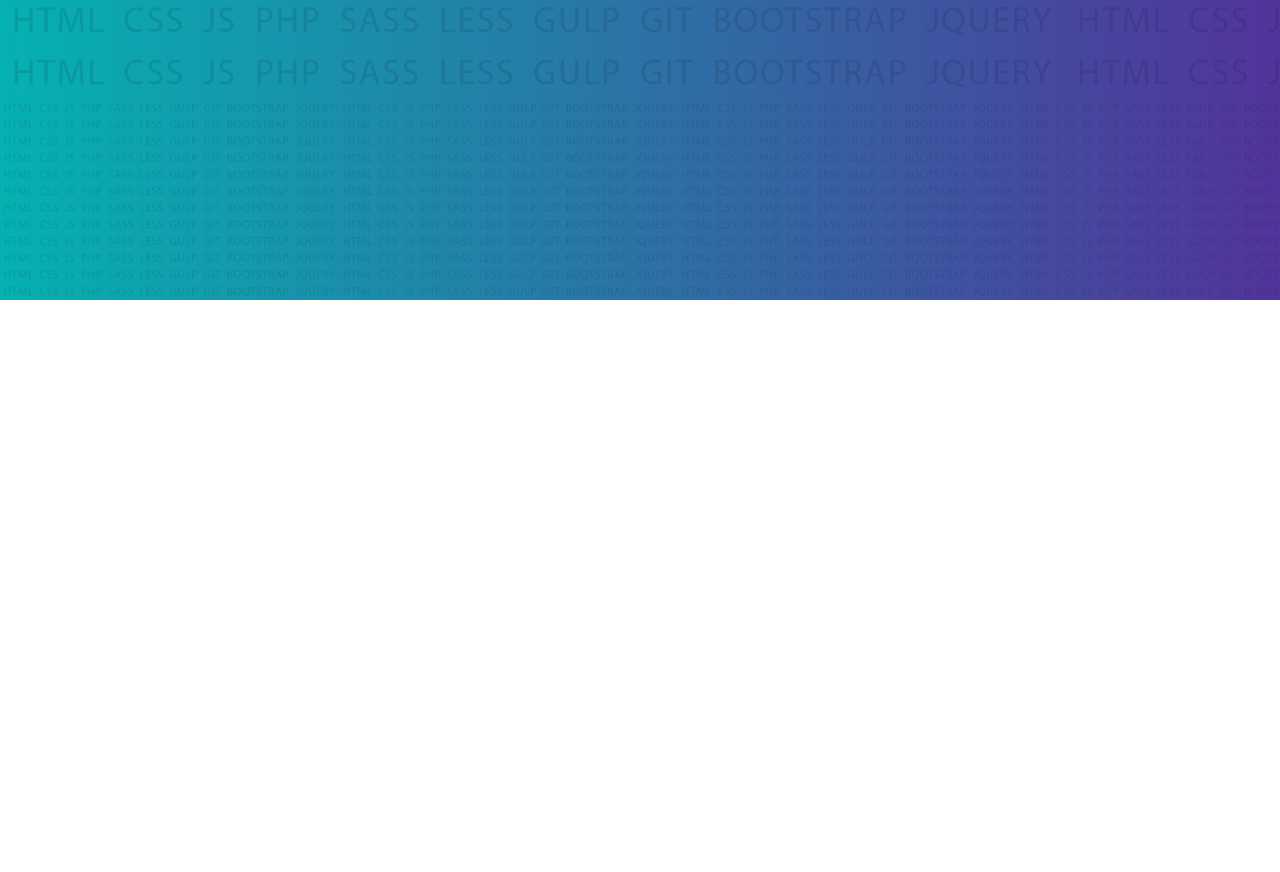
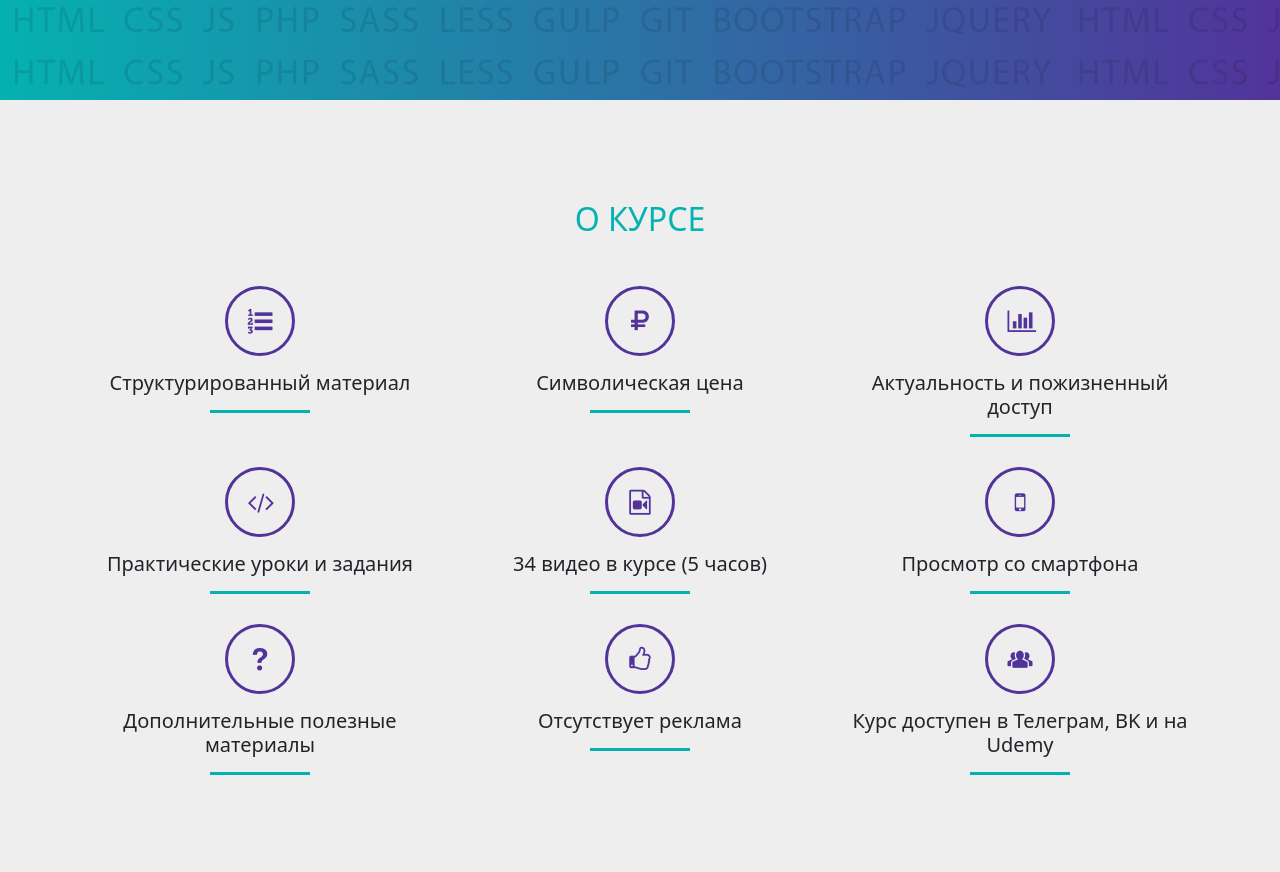
Before and after one commit to Vladzimirbely/bootstrap, a plain HTML site: page index.html in a window 1280 px wide. Shown: the part 528-1400 px from the top of the page. Before the commit the page ends 828 px from the top, so only its background shows below. Drawn offline with Linux system fonts and the light colour scheme.

Commit message:
create section about

```diff
--- a/index.html
+++ b/index.html
@@ -7,6 +7,7 @@
     <title>Bootstrap site</title>
     <link href="./styles/bootstrap.min.css" rel="stylesheet">
     <link href="./styles/style.css" rel="stylesheet">
+    <link href="./styles/fontello.css" rel="stylesheet">
     <link href="./styles/normalize.css" rel="stylesheet">
     <link href="./fontawesome/css/all.css" rel="stylesheet">
     <link href="./img/favicon.ico" rel="shortcut icon">
@@ -28,6 +29,62 @@
       </div>
     </div>
   </header>
+  <section class="about">
+    <div class="container">
+      <div class="row">
+        <div class="col-12">
+          <h2 class="text-center text-uppercase color1 mb-5">О курсе</h2>
+        </div>
+      </div>
+      <div class="row">
+        <div class="col-xl-4 col-mb-6 col-sm-12">
+          <div class="itd_circle"><i class="icon-list-numbered"></i></div>
+          <h5 class="text-center">Структурированный материал</h5>
+          <div class="line"></div>
+        </div>
+        <div class="col-xl-4 col-mb-6 col-sm-12">
+          <div class="itd_circle"><i class="icon-rouble"></i></div>
+          <h5 class="text-center">Символическая цена</h5>
+          <div class="line"></div>
+        </div>
+        <div class="col-xl-4 col-mb-6 col-sm-12">
+          <div class="itd_circle"><i class="icon-chart-bar"></i></div>
+          <h5 class="text-center">Актуальность и пожизненный доступ</h5>
+          <div class="line"></div>
+        </div>
+        <div class="col-xl-4 col-mb-6 col-sm-12">
+          <div class="itd_circle"><i class="icon-code"></i></div>
+          <h5 class="text-center">Практические уроки и задания</h5>
+          <div class="line"></div>
+        </div>
+        <div class="col-xl-4 col-mb-6 col-sm-12">
+          <div class="itd_circle"><i class="icon-file-video"></i></div>
+          <h5 class="text-center">34 видео в курсе (5 часов)</h5>
+          <div class="line"></div>
+        </div>
+        <div class="col-xl-4 col-mb-6 col-sm-12">
+          <div class="itd_circle"><i class="icon-mobile"></i></div>
+          <h5 class="text-center">Просмотр со смартфона</h5>
+          <div class="line"></div>
+        </div>
+        <div class="col-xl-4 col-mb-6 col-sm-12">
+          <div class="itd_circle"><i class="icon-help"></i></div>
+          <h5 class="text-center">Дополнительные полезные материалы</h5>
+          <div class="line"></div>
+        </div>
+        <div class="col-xl-4 col-mb-6 col-sm-12">
+          <div class="itd_circle"><i class="icon-thumbs-up"></i></div>
+          <h5 class="text-center">Отсутствует реклама</h5>
+          <div class="line"></div>
+        </div>
+        <div class="col-xl-4 col-mb-6 col-sm-12">
+          <div class="itd_circle"><i class="icon-group"></i></div>
+          <h5 class="text-center">Курс доступен в Телеграм, BK и на Udemy</h5>
+          <div class="line"></div>
+        </div>
+      </div>
+    </div>
+  </section>
   <footer id="footer">
   </footer>
   <div class="modal fade" id="myModal" tabindex="-1" aria-labelledby="exampleModalLabel" aria-hidden="true">
--- a/styles/style.css
+++ b/styles/style.css
@@ -79,3 +79,46 @@ footer {
     width: 100%;
     height: 100%;
 }
+
+.about {
+    background-color: #eeeeee;
+}
+
+.about i {
+    font-size: 25px;
+    color: var(--color2);
+}
+
+.itd_circle {
+    margin: 0 auto 15px;
+    width: 70px;
+    height: 70px;
+    border: 3px solid var(--color2);
+    border-radius: 50%;
+    display: flex;
+    justify-content: center;
+    align-items: center;
+}
+
+.line {
+    width: 100px;
+    height: 3px;
+    background-color: var(--color1);
+    margin: 15px auto 30px;
+}
+
+.color1 {
+    color: var(--color1);
+}
+
+.color2 {
+    color: var(--color2);
+}
+
+.bg1 {
+    background-color: var(--color1);
+}
+
+.bg2 {
+    background-color: var(--color2);
+}
```
